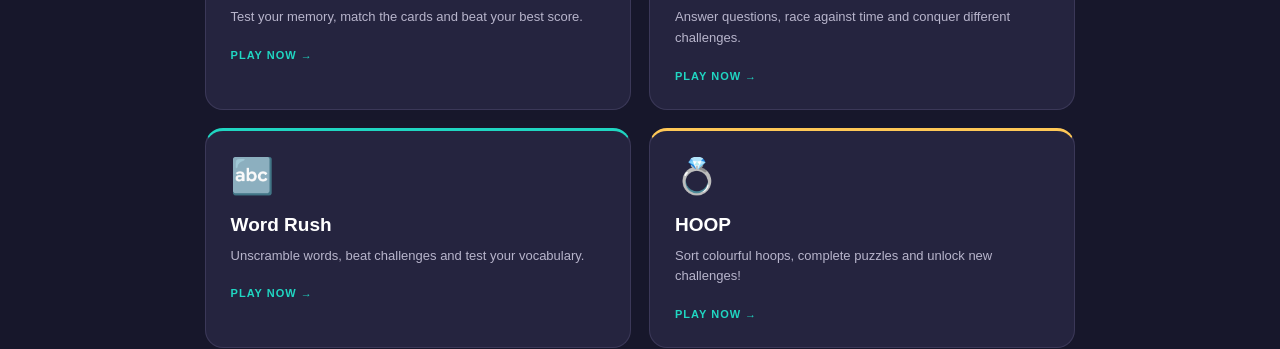
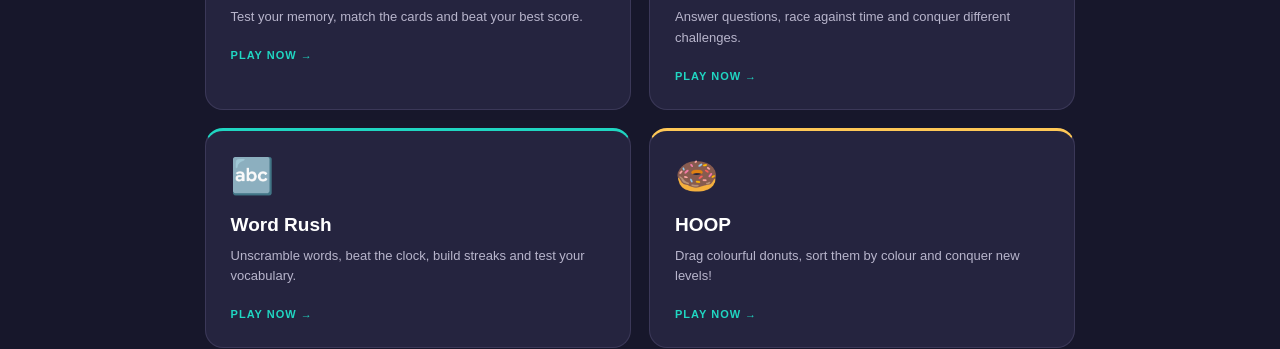
Before and after one commit to masego101-coder/wobble, a plain HTML site: page index.html in a window 1280 px wide. Shown: the part 606-955 px from the top of the page. Drawn offline with Linux system fonts and the light colour scheme.

Commit message:
Replace Match Mania with HOOP on homepage

```diff
--- a/index.html
+++ b/index.html
@@ -7,6 +7,7 @@
   <meta name="theme-color" content="#17172b">
   <meta name="description" content="Welcome to WOBBLE Arcade. Play, challenge yourself and beat your best scores.">
   <title>WOBBLE | Play. Challenge. Repeat.</title>
+
   <style>
     * {
       box-sizing: border-box;
@@ -215,7 +216,9 @@
   <main>
     <section class="hero">
       <div class="hero-label">WELCOME TO WOBBLE</div>
+
       <h1>Ready to <span>play?</span></h1>
+
       <p>
         Think fast. Play smart. Challenge yourself.
         <br>
@@ -248,14 +251,14 @@
         <a href="./wordrush.html" class="game-card teal-card">
           <div class="game-icon">🔤</div>
           <h3>Word Rush</h3>
-          <p>Unscramble words, beat challenges and test your vocabulary.</p>
+          <p>Unscramble words, beat the clock, build streaks and test your vocabulary.</p>
           <span class="play-label">PLAY NOW →</span>
         </a>
 
         <a href="./hoop.html" class="game-card gold-card">
-          <div class="game-icon">💍</div>
+          <div class="game-icon">🍩</div>
           <h3>HOOP</h3>
-          <p>Sort colourful hoops, complete puzzles and unlock new challenges!</p>
+          <p>Drag colourful donuts, sort them by colour and conquer new levels!</p>
           <span class="play-label">PLAY NOW →</span>
         </a>
 
```
